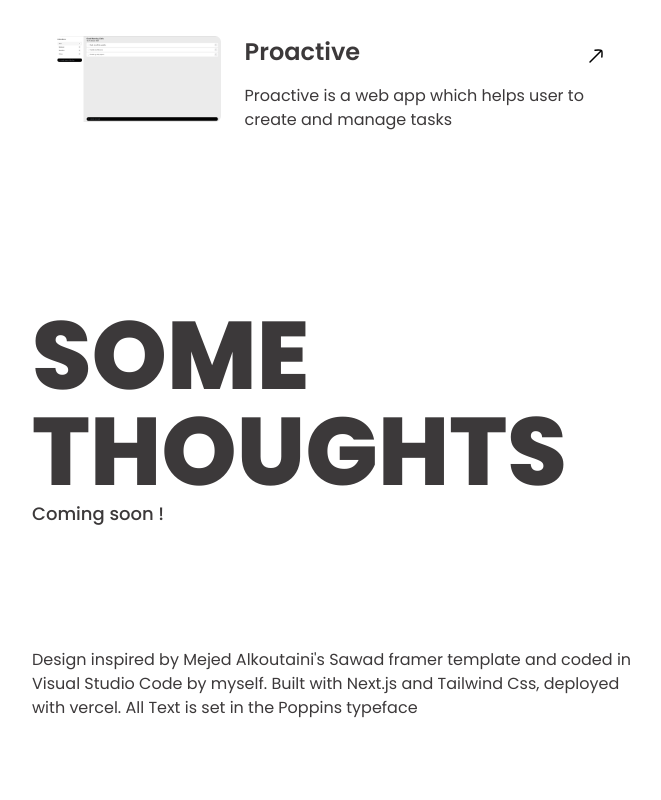
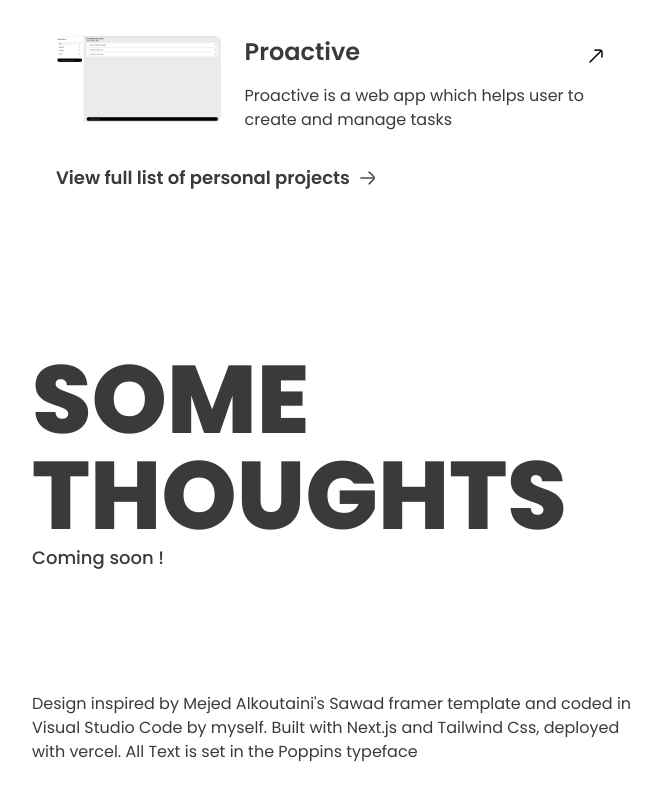
Before and after one commit to takam-alex-christian/portfolio, a Next.js app: page / in a window 1280 px wide. Shown: the part 2457-3257 px from the top of the page, without its empty margins (520-1181 px from the left). Built offline with nearby package versions, Linux system fonts and the light colour scheme.

Commit message:
projects section updated to include a link pointing to full personal projects.

```diff
--- a/src/sections/Projects.tsx
+++ b/src/sections/Projects.tsx
@@ -9,6 +9,8 @@ import proactive from "@/assets/proactive.png";
 import portfolio_v2 from "@/assets/portfolio v2.png";
 
 import SolidLink from "@/layouts/SolidLink";
+
+import DarkLink from "@/components/darklink";
 
 function ProjectItem({
   imageSrc,
@@ -68,6 +70,9 @@ export default function ProjectsSection() {
             href={"/"}
           />
         </div>
+        <div className="py-2 pl-6">
+          <DarkLink href="#">View full list of personal projects</DarkLink>
+        </div>
       </div>
     </SectionLayout>
   );
```
